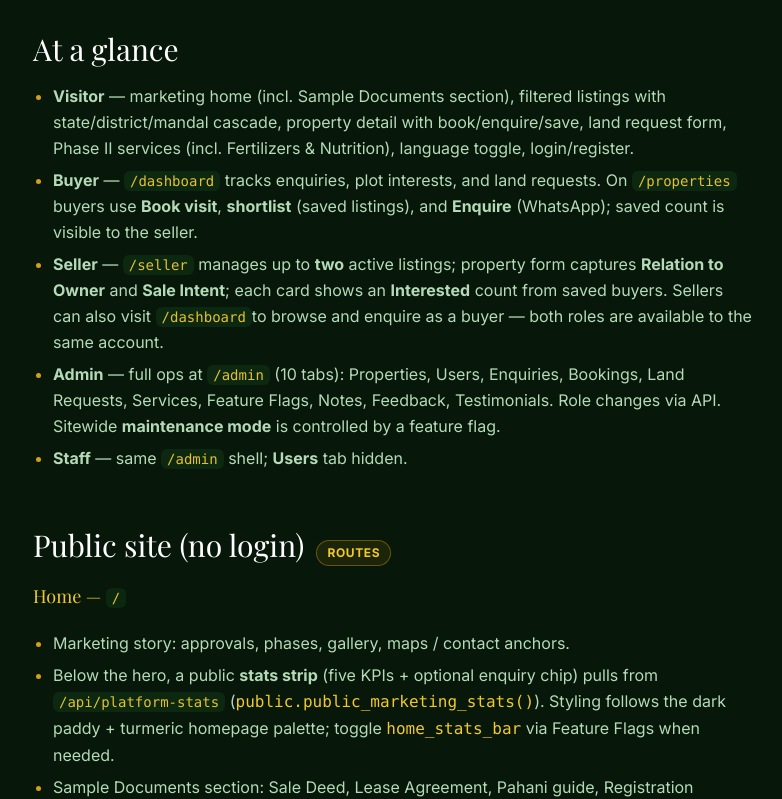
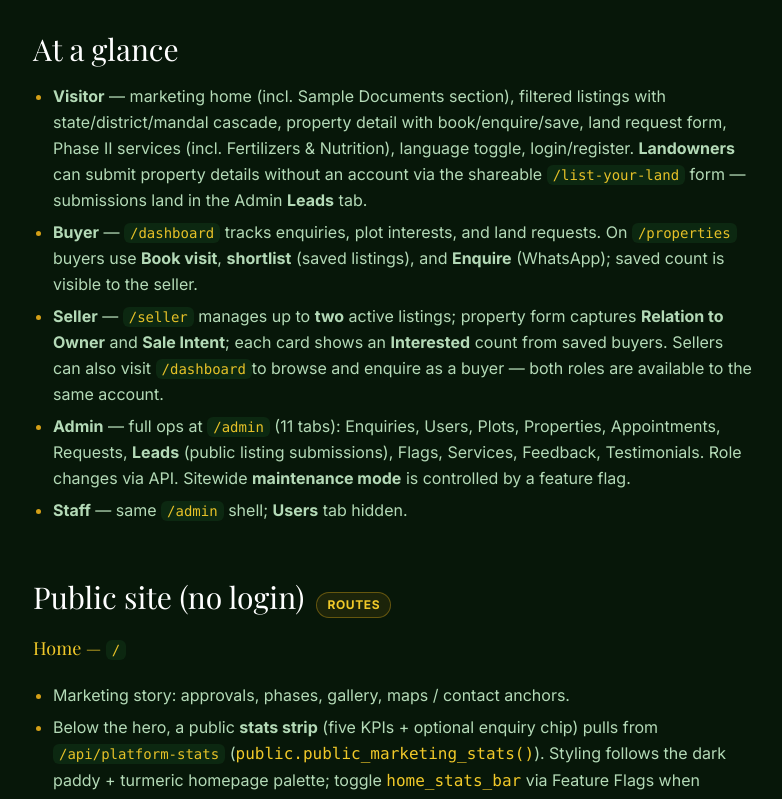
Before and after one commit to yasshu317/sdv-farms, a Next.js app: page /business/flows in a window 1280 px wide. Shown: the part 520-1319 px from the top of the page, without its empty margins (247-1029 px from the left). Built offline with nearby package versions, Linux system fonts and the light colour scheme; no server answers; the database is empty; a web font is replaced by a local one.

Commit message:
docs: update business flow docs for Phase 16 (public listing form + Leads tab)

```diff
--- a/src/app/business/flows/page.jsx
+++ b/src/app/business/flows/page.jsx
@@ -118,7 +118,9 @@ export default function BusinessFlowsPage() {
               <>
                 <strong>Visitor</strong> — marketing home (incl. Sample Documents section), filtered listings with
                 state/district/mandal cascade, property detail with book/enquire/save, land request form, Phase II
-                services (incl. Fertilizers &amp; Nutrition), language toggle, login/register.
+                services (incl. Fertilizers &amp; Nutrition), language toggle, login/register.{' '}
+                <strong>Landowners</strong> can submit property details without an account via the shareable{' '}
+                <Path>/list-your-land</Path> form — submissions land in the Admin <strong>Leads</strong> tab.
               </>,
               <>
                 <strong>Buyer</strong> — <Path>/dashboard</Path> tracks enquiries, plot interests, and land requests.
@@ -131,9 +133,9 @@ export default function BusinessFlowsPage() {
                 to browse and enquire as a buyer — both roles are available to the same account.
               </>,
               <>
-                <strong>Admin</strong> — full ops at <Path>/admin</Path> (10 tabs): Properties, Users, Enquiries, Bookings,
-                Land Requests, Services, Feature Flags, Notes, Feedback, Testimonials. Role changes via API.
-                Sitewide <strong>maintenance mode</strong> is controlled by a feature flag.
+                <strong>Admin</strong> — full ops at <Path>/admin</Path> (11 tabs): Enquiries, Users, Plots, Properties,
+                Appointments, Requests, <strong>Leads</strong> (public listing submissions), Flags, Services, Feedback, Testimonials.
+                Role changes via API. Sitewide <strong>maintenance mode</strong> is controlled by a feature flag.
               </>,
               <>
                 <strong>Staff</strong> — same <Path>/admin</Path> shell; <strong>Users</strong> tab hidden.
@@ -216,10 +218,39 @@ export default function BusinessFlowsPage() {
           <SubHeading>Authentication — <Path>/auth/register</Path> · <Path>/auth/login</Path></SubHeading>
           <BulletList
             items={[
-              'Register: Buyer vs Seller (or shortcut <Path>/auth/register?flow=seller</Path> skips buyer/seller picker).',
+              'Register: Buyer vs Seller (or shortcut /auth/register?flow=seller skips buyer/seller picker).',
               'Seller path includes eligibility questionnaire blocking illegal/forbidden tenure types.',
               'Email verification when Supabase mandates it → callback routes user to correct home (/dashboard vs /seller vs /admin).',
               'Already signed-in browsers visiting auth URLs redirect to role home.',
+            ]}
+          />
+
+          <SubHeading>Public listing submission — <Path>/list-your-land</Path></SubHeading>
+          <BulletList
+            items={[
+              <>
+                <strong>No login required</strong> — any landowner or farmer can fill the 2-step form and submit.
+                Shareable URL: <code className="text-turmeric-400">sdv-farms.vercel.app/list-your-land</code> (can be sent via WhatsApp, printed on flyers, posted on social).
+              </>,
+              <>
+                <strong>Step 1 — Contact &amp; Location:</strong> submitter first name, last name, mobile, email (optional),
+                State → District → Mandal cascade, village, location notes (survey no., map link).
+              </>,
+              <>
+                <strong>Step 2 — Land &amp; Farmer details:</strong> farmer name as on document, farmer phone (optional),
+                land type, soil type, area (acres), expected price (₹/acre), selling intent, road access flag,
+                document uploads (Pahani / ROR-1B etc.) and site photos (both optional).
+              </>,
+              <>
+                On submit, the record lands in the <strong>Admin → Leads</strong> tab. SDV staff can mark it as{' '}
+                <em>new → contacted → converted / rejected</em> and add internal notes. A successful submission shows
+                a thank-you screen with a WhatsApp CTA and a link to browse properties.
+              </>,
+              <>
+                <strong>Nav &quot;List your land&quot; link</strong> now points to <Path>/list-your-land</Path> for
+                anonymous visitors and buyers — no forced registration. Sellers and admins who already have accounts
+                continue to use their respective hubs.
+              </>,
             ]}
           />
         </FlowSection>
@@ -337,11 +368,15 @@ export default function BusinessFlowsPage() {
             &rarr;{' '}
             <strong className="text-paddy-100 print:text-paddy-900">Requests</strong>{' '}
             &rarr;{' '}
+            <strong className="text-paddy-100 print:text-paddy-900">Leads</strong>{' '}
+            &rarr;{' '}
             <strong className="text-paddy-100 print:text-paddy-900">Flags</strong>{' '}
             &rarr;{' '}
             <strong className="text-paddy-100 print:text-paddy-900">Services</strong>{' '}
             &rarr;{' '}
-            <strong className="text-paddy-100 print:text-paddy-900">Feedback</strong>.
+            <strong className="text-paddy-100 print:text-paddy-900">Feedback</strong>{' '}
+            &rarr;{' '}
+            <strong className="text-paddy-100 print:text-paddy-900">Testimonials</strong>.
           </p>
           <SubHeading>Enquiries</SubHeading>
           <BulletList
@@ -399,6 +434,23 @@ export default function BusinessFlowsPage() {
             ]}
           />
 
+          <SubHeading>Leads (public listing submissions)</SubHeading>
+          <BulletList
+            items={[
+              <>
+                Inbox for submissions from <Path>/list-your-land</Path> (no-login public form). Orange badge shows count of <em>new</em> (unprocessed) leads.
+              </>,
+              'Columns: submitted date, submitter name, mobile, state/district, area, status, uploaded docs/photos.',
+              'Status lifecycle: new → contacted → converted → rejected. Staff update inline.',
+              'Admin notes field per lead (editable inline — save button appears when draft differs from stored value).',
+              <>
+                <strong>Converting a lead:</strong> after calling the landowner, mark as <em>contacted</em>; if they
+                agree to list, create the property in the Properties tab or invite them to register as a seller, then mark as <em>converted</em>.
+              </>,
+              'DB table: listing_submissions (phase16 migration). RLS: anon insert only; admin/staff read + update.',
+            ]}
+          />
+
           <SubHeading>Flags</SubHeading>
           <BulletList
             items={[
@@ -446,6 +498,7 @@ export default function BusinessFlowsPage() {
                   ['Buyer land requests', 'open · in_progress · matched · closed'],
                   ['Buyer SDVF checkpoints (where used)', 'checking · approved · rejected'],
                   ['Listing lifecycle (seller view)', 'pending · approved (+ rejected/archived variants if enabled)'],
+                  ['Listing leads (public /list-your-land)', 'new · contacted · converted · rejected'],
                   ['Business feedback', 'new · read · replied · archived'],
                 ].map(([a, b]) => (
                   <tr key={a} className="bg-paddy-950/40 print:bg-white">
@@ -492,6 +545,14 @@ export default function BusinessFlowsPage() {
         <FlowSection id="changelog" title="Recent changes" badge="v Phase 11–13">
           <BulletList
             items={[
+              <>
+                <strong>Public listing submission form (Phase 16)</strong> &mdash; New <Path>/list-your-land</Path> page (no
+                login required). Landowners fill a 2-step form (contact + location &rarr; land details + docs);
+                submissions land in the new <strong>Admin &rarr; Leads</strong> tab with status workflow
+                new &rarr; contacted &rarr; converted / rejected. Nav &ldquo;List your land&rdquo; link now routes to this form.
+                Requires DB migration{' '}
+                <code className="text-turmeric-400">phase16_listing_submissions.sql</code>.
+              </>,
               <>
                 <strong>IA — hubs &amp; marketing home</strong> — Signed-in visits to <Path>/</Path> redirect to{' '}
                 <Path>/dashboard</Path>, <Path>/seller</Path>, or <Path>/admin</Path> per role unless <Path>/?stay=1</Path>. Brand links in Navbar / SiteHeader target the hub when logged in.
```
Also changed, not shown: 1 other file (tests, documents, lock files or other folders).
